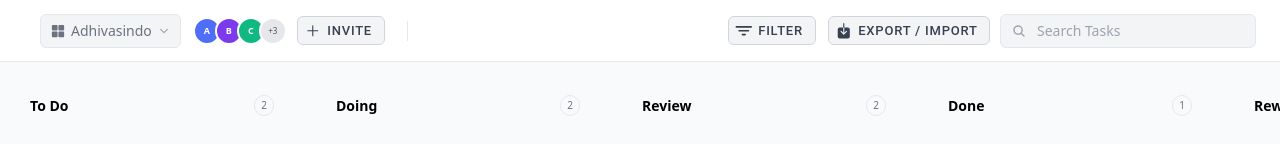
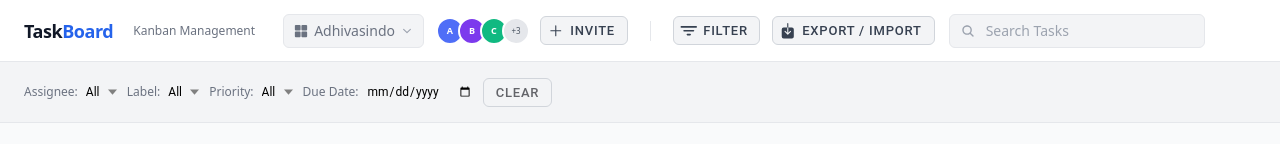
Before and after one commit to FadilRifaldy/Task-Management-Board, a React (Vite) app: page /home in a window 1280 px wide. Both pictures are taken after a click on the element "FILTER". Shown: the top 144 px of the page. Built offline with nearby package versions, Linux system fonts and the light colour scheme; grey boxes are pictures that could not be loaded.

Commit message:
add feature filtering and search task

```diff
--- a/src/components/board/Navbar.tsx
+++ b/src/components/board/Navbar.tsx
@@ -1,18 +1,24 @@
-import React from "react";
-import { IonButton, IonIcon } from "@ionic/react";
-import {
-  grid,
-  chevronDownOutline as chevronDown,
-  add,
-  filter,
-  download,
-  search,
-} from "ionicons/icons";
-import { TEAM } from "../../constants";
+import React, { useState } from 'react';
+import { IonButton, IonIcon } from '@ionic/react';
+import { grid, chevronDownOutline as chevronDown, add, filter, download, search } from 'ionicons/icons';
+import { TEAM } from '../../constants';
+import useBoardStore from '../../store/useBoardStore';
+import FilterBar from '../filter/FilterBar';
 
 const Navbar: React.FC = () => {
+  const [showFilter, setShowFilter] = useState(false);
+  const { setFilter } = useBoardStore();
+
   return (
+    <>
       <nav className="flex items-center gap-3 px-6 py-3 bg-white border-b border-gray-200 sticky top-0 z-10 flex-wrap">
+        {/* Logo */}
+        <div className="font-bold text-lg text-gray-900 tracking-tight">
+          Task<span className="text-blue-600">Board</span>
+        </div>
+        <div className="text-xs text-gray-500 ml-2">Kanban Management</div>
+
+        {/* Workspace Badge & Avatars */}
         <div className="flex items-center gap-2 ml-4">
           <div className="flex items-center gap-1.5 px-2.5 py-1.5 rounded-md border border-gray-200 text-sm font-medium cursor-pointer bg-gray-100 hover:bg-gray-200 text-gray-500">
             <IonIcon icon={grid} className="w-3.5 h-3.5 text-gray-500" />
@@ -45,13 +51,16 @@ const Navbar: React.FC = () => {
           </IonButton>
         </div>
 
+        {/* Separator */}
         <div className="w-px h-5 bg-gray-200 mx-2"></div>
 
-      <div className="flex items-center gap-2 ml-auto">
+        {/* Filter & Export */}
+        <div className="flex items-center gap-2">
           <IonButton
             fill="clear"
             size="small"
             className="!bg-gray-100 !border !border-gray-300 !text-gray-700 hover:!bg-gray-200 !rounded-md"
+            onClick={() => setShowFilter(!showFilter)}
           >
             <IonIcon icon={filter} slot="start" />
             Filter
@@ -64,19 +73,21 @@ const Navbar: React.FC = () => {
             <IonIcon icon={download} slot="start" />
             Export / Import
           </IonButton>
+        </div>
+
+        {/* Search */}
         <div className="relative">
-          <IonIcon
-            icon={search}
-            className="absolute left-3 top-1/2 transform -translate-y-1/2 w-3.5 h-3.5 text-gray-400"
-          />
+          <IonIcon icon={search} className="absolute left-3 top-1/2 transform -translate-y-1/2 w-3.5 h-3.5 text-gray-400" />
           <input
             type="text"
             placeholder="Search Tasks"
             className="pl-9 pr-3 py-1.5 rounded-md border border-gray-200 text-sm bg-gray-100 w-64 outline-none focus:border-blue-600 focus:bg-white hover:bg-gray-50"
+            onChange={(e) => setFilter({ search: e.target.value })}
           />
         </div>
-      </div>
       </nav>
+      {showFilter && <FilterBar />}
+    </>
   );
 };
 
--- /dev/null
+++ b/src/components/filter/FilterBar.tsx
@@ -0,0 +1,89 @@
+import React from "react";
+import {
+  IonSelect,
+  IonSelectOption,
+  IonInput,
+  IonButton,
+  IonLabel,
+} from "@ionic/react";
+import { TEAM, LABEL_OPTIONS, PRIORITY_OPTIONS } from "../../constants";
+import useBoardStore from "../../store/useBoardStore";
+
+const FilterBar: React.FC = () => {
+  const { filter, setFilter, clearFilter } = useBoardStore();
+
+  return (
+    <div className="flex items-center gap-2 px-6 py-2 bg-gray-100 border-b border-gray-200 flex-wrap">
+      <IonLabel className="text-xs font-medium text-gray-500">
+        Assignee:
+      </IonLabel>
+      <IonSelect
+        value={filter.assignee}
+        placeholder="All"
+        className="w-auto text-xs"
+        onIonChange={(e) => setFilter({ assignee: e.detail.value })}
+      >
+        <IonSelectOption value="">All</IonSelectOption>
+        {TEAM.map((member) => (
+          <IonSelectOption key={member.id} value={member.id}>
+            {member.name}
+          </IonSelectOption>
+        ))}
+      </IonSelect>
+
+      <IonLabel className="text-xs font-medium text-gray-500">Label:</IonLabel>
+      <IonSelect
+        value={filter.label}
+        placeholder="All"
+        className="w-auto text-xs"
+        onIonChange={(e) => setFilter({ label: e.detail.value })}
+      >
+        <IonSelectOption value="">All</IonSelectOption>
+        {LABEL_OPTIONS.map((label) => (
+          <IonSelectOption key={label.value} value={label.value}>
+            {label.value}
+          </IonSelectOption>
+        ))}
+      </IonSelect>
+
+      <IonLabel className="text-xs font-medium text-gray-500">
+        Priority:
+      </IonLabel>
+      <IonSelect
+        value={filter.priority}
+        placeholder="All"
+        className="w-auto text-xs"
+        onIonChange={(e) => setFilter({ priority: e.detail.value })}
+      >
+        <IonSelectOption value="">All</IonSelectOption>
+        {PRIORITY_OPTIONS.map((priority) => (
+          <IonSelectOption key={priority.value} value={priority.value}>
+            {priority.value}
+          </IonSelectOption>
+        ))}
+      </IonSelect>
+
+      <IonLabel className="text-xs font-medium text-gray-500">
+        Due Date:
+      </IonLabel>
+      <IonInput
+        type="date"
+        value={filter.due}
+        className="w-auto text-xs"
+        onIonChange={(e) => setFilter({ due: e.detail.value ?? "" })}
+      />
+
+      <IonButton
+        fill="clear"
+        color="medium"
+        className="!bg-gray-100 !border !border-gray-300 !text-gray-700 hover:!bg-gray-200 !rounded-md"
+        size="small"
+        onClick={clearFilter}
+      >
+        Clear
+      </IonButton>
+    </div>
+  );
+};
+
+export default FilterBar;
```
Lines whose indentation alone changed are shown as unchanged.
